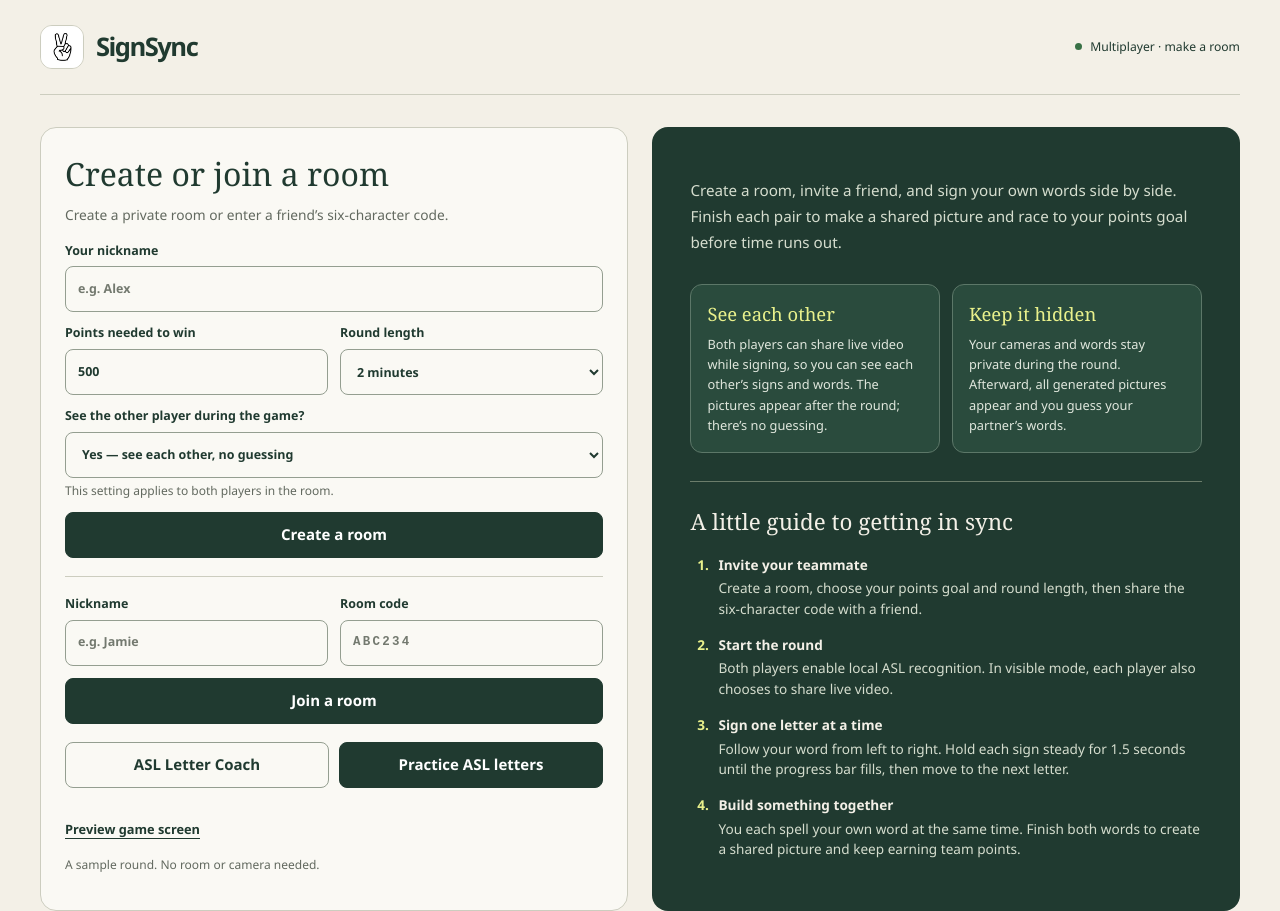
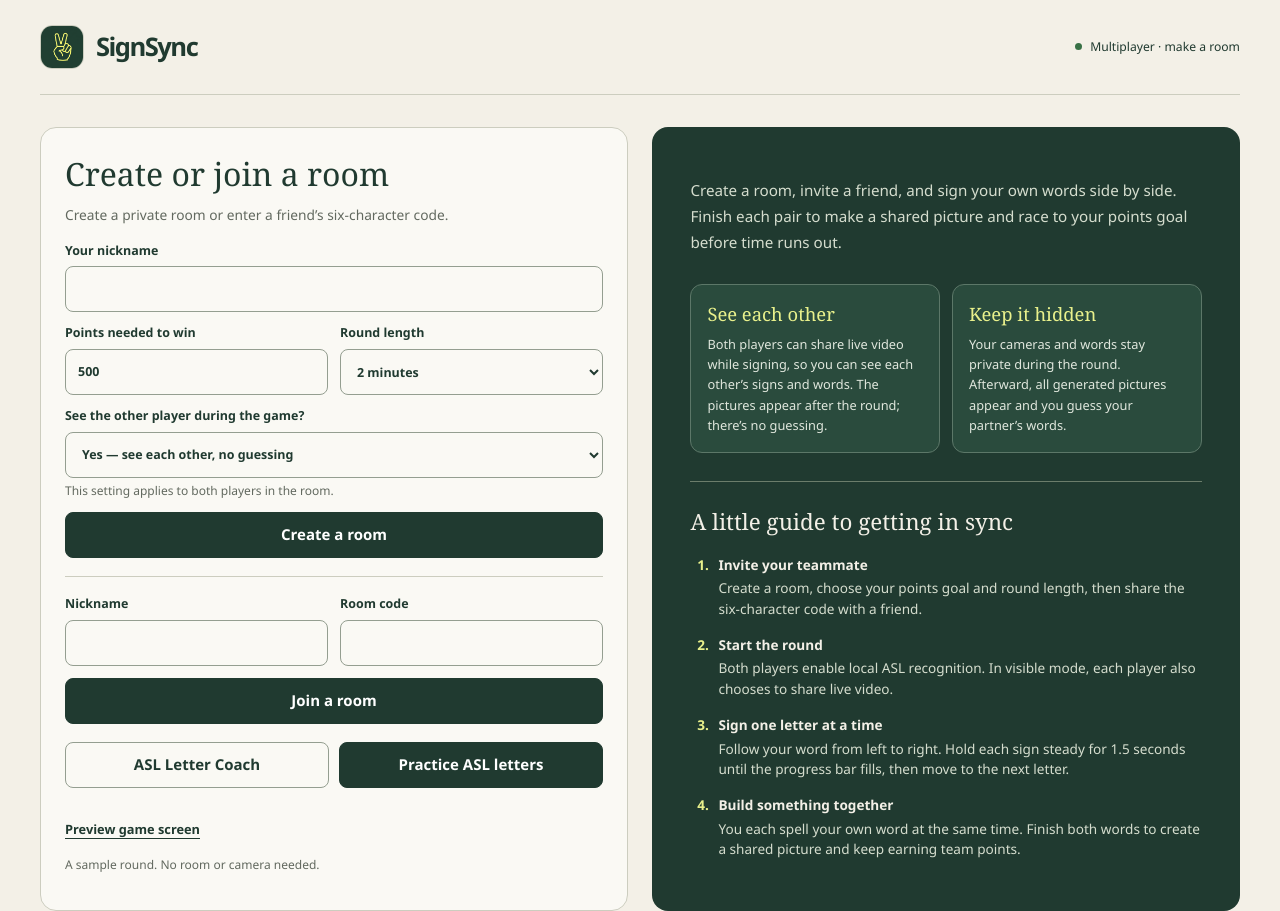
Before and after one commit to dabestnub/HackTX, a website: page index.html in a window 1280 px wide. Shown: the top 911 px of the page. Drawn offline with Linux system fonts and the light colour scheme.

Commit message:
Fixed logo and removed placeholder texts

```diff
--- a/index.html
+++ b/index.html
@@ -262,7 +262,7 @@
   <main class="page">
     <header>
       <div class="brand">
-        <img class="brand-mark" src="./assets/signsync-logo.jpg" alt="" aria-hidden="true">
+        <img class="brand-mark" src="./assets/signsync-logo-green.png" alt="" aria-hidden="true">
         <div>
           <h1>SignSync</h1>
         </div>
@@ -334,7 +334,7 @@
         <p>Create a private room or enter a friend’s six-character code.</p>
         <form class="lobby-form" id="create-form">
           <label for="create-name">Your nickname
-            <input id="create-name" name="name" maxlength="24" autocomplete="nickname" placeholder="e.g. Alex" required>
+            <input id="create-name" name="name" maxlength="24" autocomplete="nickname" required>
           </label>
           <label class="half-field" for="create-target">Points needed to win
             <input id="create-target" name="targetScore" type="number" min="100" max="5000" step="25" value="500" required>
@@ -358,10 +358,10 @@
         </form>
         <form class="lobby-form" id="join-form">
           <label class="half-field" for="join-name">Nickname
-            <input id="join-name" name="name" maxlength="24" autocomplete="nickname" placeholder="e.g. Jamie" required>
+            <input id="join-name" name="name" maxlength="24" autocomplete="nickname" required>
           </label>
           <label class="half-field" for="join-code">Room code
-            <input class="room-code-input" id="join-code" name="code" maxlength="6" autocomplete="off" placeholder="ABC234" required>
+            <input class="room-code-input" id="join-code" name="code" maxlength="6" autocomplete="off" required>
           </label>
           <button type="submit" id="join-room">Join a room</button>
         </form>
@@ -2167,8 +2167,6 @@
       showPracticeCamera();
 
       const rememberedName = localStorage.getItem("signsync:last-name") || "";
-      document.querySelector("#create-name").value = rememberedName;
-      document.querySelector("#join-name").value = rememberedName;
       const inviteCode = new URL(location.href).searchParams.get("room");
       if (inviteCode) {
         document.querySelector("#join-code").value = inviteCode.toUpperCase();
--- a/server.js
+++ b/server.js
@@ -36,11 +36,13 @@ const PUBLIC_FILES = new Set([
   "/assets/asl_classes.json",
   "/assets/asl_classifier.onnx",
   "/assets/signsync-logo.jpg",
+  "/assets/signsync-logo-green.png",
 ]);
 const MIME_TYPES = {
   ".css": "text/css; charset=utf-8",
   ".html": "text/html; charset=utf-8",
   ".jpg": "image/jpeg",
+  ".png": "image/png",
   ".js": "text/javascript; charset=utf-8",
   ".json": "application/json; charset=utf-8",
   ".onnx": "application/octet-stream",
```
Also changed, not shown: assets/signsync-logo-green.png (added).
